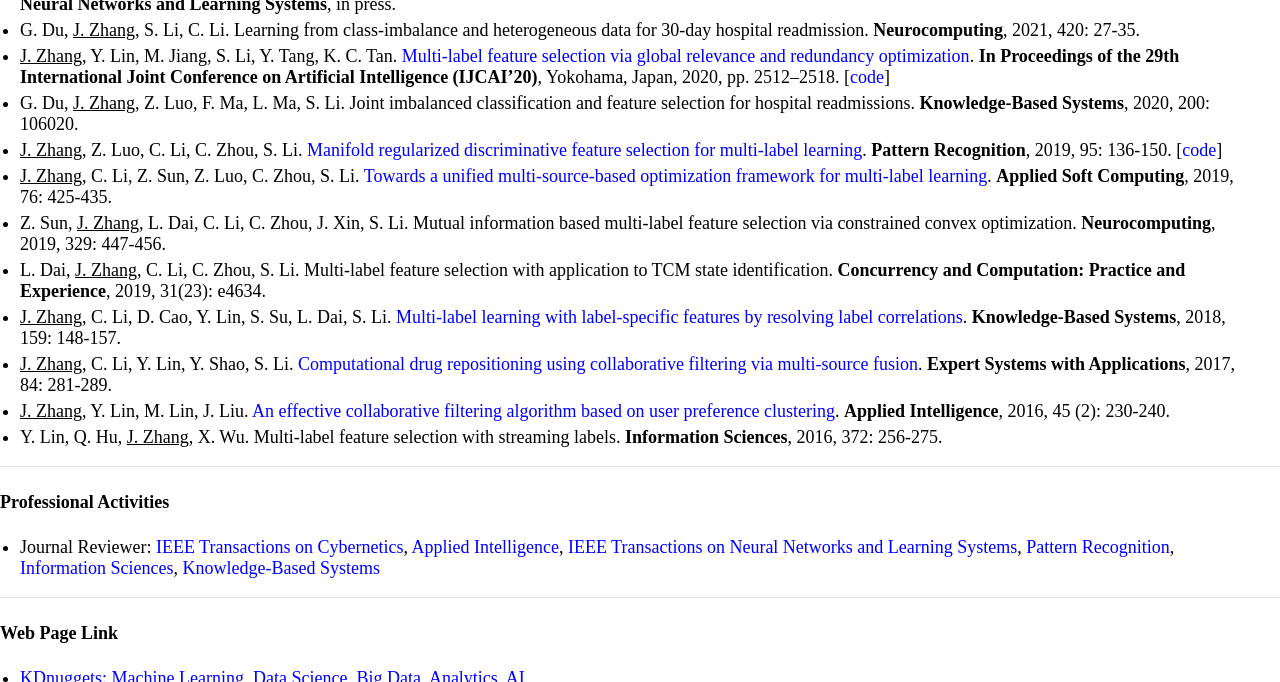
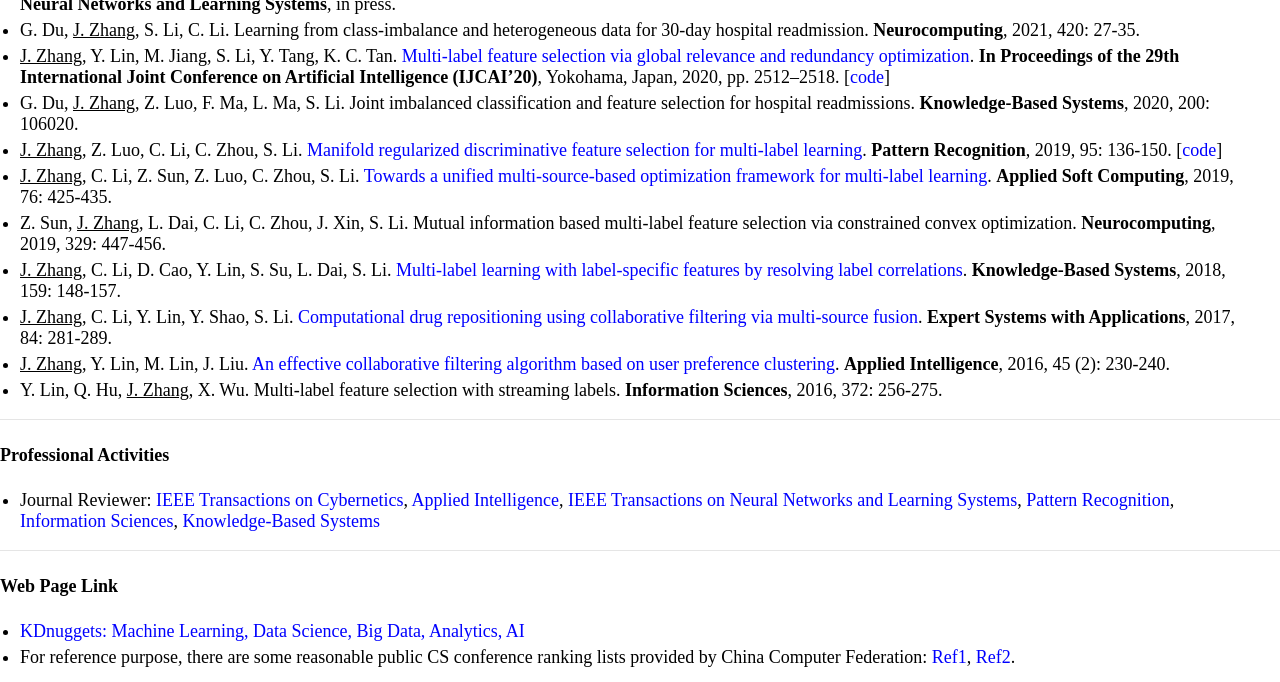
Before and after one commit to jiazhang-ml/jiazhang-ml.github.io, a Jekyll site: the page built from index.md, in a window 1280 px wide and 900 px high, scrolled down 660 px, cut to the strip 0-682 px from the top of the window. Built offline with Jekyll 4.4.1, drawn with Linux system fonts in a browser that asks for light colours.

Commit message:
Update index.md

```diff
--- a/index.md
+++ b/index.md
@@ -33,7 +33,6 @@ I am broadly interested in machine learning, data mining, and artificial intelli
 * <u>J. Zhang</u>, Z. Luo, C. Li, C. Zhou, S. Li. [Manifold regularized discriminative feature selection for multi-label learning](1-s2.0-S0031320319302341-main.pdf). **Pattern Recognition**, 2019, 95: 136-150. [[code](MDFS-master.zip)]
 * <u>J. Zhang</u>, C. Li, Z. Sun, Z. Luo, C. Zhou, S. Li. [Towards a unified multi-source-based optimization framework for multi-label learning](1-s2.0-S1568494618307051-main.pdf). **Applied Soft Computing**, 2019, 76: 425-435.
 * Z. Sun, <u>J. Zhang</u>, L. Dai, C. Li, C. Zhou, J. Xin, S. Li. Mutual information based multi-label feature selection via constrained convex optimization. **Neurocomputing**, 2019, 329: 447-456.
-* L. Dai, <u>J. Zhang</u>, C. Li, C. Zhou, S. Li. Multi‐label feature selection with application to TCM state identification. **Concurrency and Computation: Practice and Experience**, 2019, 31(23): e4634.
 * <u>J. Zhang</u>, C. Li, D. Cao, Y. Lin, S. Su, L. Dai, S. Li. [Multi-label learning with label-specific features by resolving label correlations](1-s2.0-S0950705118303472-main.pdf). **Knowledge-Based Systems**, 2018, 159: 148-157.
 * <u>J. Zhang</u>, C. Li, Y. Lin, Y. Shao, S. Li. [Computational drug repositioning using collaborative filtering via multi-source fusion](1-s2.0-S0957417417303202-main.pdf). **Expert Systems with Applications**, 2017, 84: 281-289.
 * <u>J. Zhang</u>, Y. Lin, M. Lin, J. Liu. [An effective collaborative filtering algorithm based on user preference clustering](10.1007_s10489-015-0756-9.pdf). **Applied Intelligence**, 2016, 45 (2): 230-240.
```
